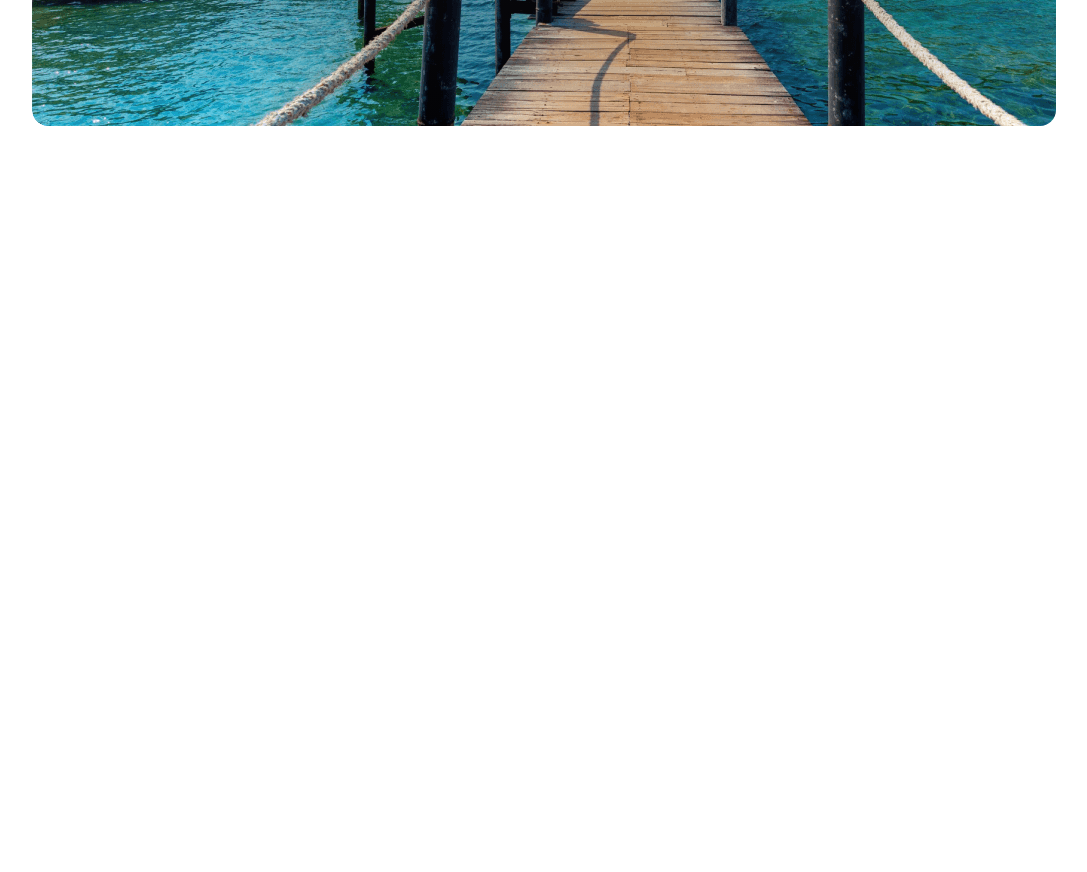
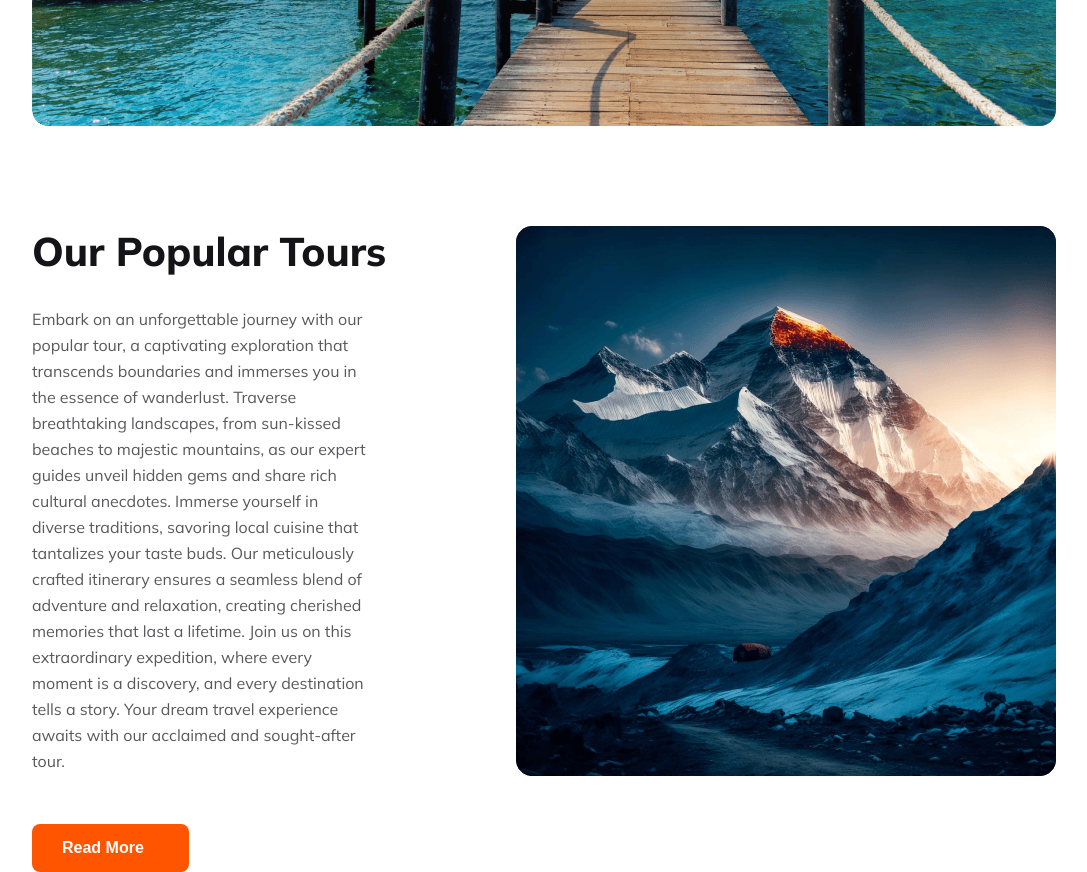
Before and after one commit to NomanSiddike/ns-assignment-02, a plain HTML site: page index.html in a window 1280 px wide. Shown: the part 520-1392 px from the top of the page, without its empty margins (96-1183 px from the left). Before the commit the page ends 800 px from the top, so only its background shows below. Drawn offline with Linux system fonts and the light colour scheme.

Commit message:
our popular tours part completed

```diff
--- a/index.html
+++ b/index.html
@@ -35,7 +35,7 @@
       <div class="banner">
         <div class="banner-container">
             <h2>Explore Your Travel</h2>
-            <p>Explore boundless horizons with our travel web, unlocking unforgettable journeys, curated experiences, and seamless adventures for every wanderlust soul.</p>
+            <p class="banner-intro">Explore boundless horizons with our travel web, unlocking unforgettable journeys, curated experiences, and seamless adventures for every wanderlust soul.</p>
             <form class="banner-form">
                 <input class="banner-user-input" type="text" name="" id="" placeholder="where go">
                 <select class="banner-user-input" name="" id="">
@@ -50,13 +50,35 @@
                 <option value="">Road</option>
                 <option value="">Water</option>
             </select>
-            <button  class="primary-button" type="submit"><i class="fa-solid fa-magnifying-glass"></i>Find Now</button>
+            <button  class="primary-button" type="submit"><i class="fa-solid fa-magnifying-glass"></i> Find Now</button>
             </form>
         </div>
       </div>
     </header>
 
-    <main></main>
+    <main>
+      <!-- Our Popular Tours -->
+      <section class="tour">
+        <div class="tour-container">
+        <div class="tour-details">
+          <h3 class="tour-heading">Our Popular Tours</h3>
+          <p class="tour-description">
+            Embark on an unforgettable journey with our popular tour, a captivating exploration that transcends boundaries and immerses you in the essence of wanderlust. Traverse breathtaking landscapes, from sun-kissed beaches to majestic mountains, as our expert guides unveil hidden gems and share rich cultural anecdotes. Immerse yourself in diverse traditions, savoring local cuisine that tantalizes your taste buds. Our meticulously crafted itinerary ensures a seamless blend of adventure and relaxation, creating cherished memories that last a lifetime. Join us on this extraordinary expedition, where every moment is a discovery, and every destination tells a story. Your dream travel experience awaits with our acclaimed and sought-after tour.</p>
+            <button class="primary-button">Read More</button>
+
+        </div>
+        <div class="tour-img">
+          <img src="./Images/Rectangle 4.png" alt="">
+        </div>
+      </div>
+      </section>
+
+
+      <!-- Why Choose Us -->
+      <section>
+
+      </section>
+    </main>
 
     <footer></footer>
   </body>
--- a/style/style.css
+++ b/style/style.css
@@ -10,8 +10,12 @@ body {
 .primary-button {
     border-radius: 8px;
     background: #FF5400;
-    padding: 15px 75px 15px 15px;
+    padding: 15px 45px 15px 30px;
     border: none;
+    color: #FFF;
+    text-align: center;
+    font-size: 16px;
+    font-weight: 700;
 }
 
 /* Nav-Bar Design */
@@ -71,7 +75,7 @@ h2 {
     margin-bottom: 24px;
 }
 
-p {
+.banner-intro {
     color: #FFF;
     text-align: center;
     font-size: 16px;
@@ -88,4 +92,41 @@ p {
 
 .banner-user-input {
     padding: 15px 75px 15px 15px;
+    margin-right: 24px;
 }
+
+/* Our Popular Tour Design */
+
+.tour {
+    width: 80%;
+    margin-left: 10%;
+    margin-top: 100px;
+}
+
+.tour-container {
+    display: flex;
+}
+
+.tour-heading {
+    color: #131318;
+    /* text-align: center; */
+    font-size: 40px;
+    font-weight: 800;
+}
+
+.tour-description {
+    color: rgba(19, 19, 24, 0.70);
+    font-size: 16px;
+    font-weight: 400;
+    line-height: 26px;
+    margin: 30px 150px 50px 0;
+}
+
+.tour-img {
+    border-radius: 16px;
+    background: url(<path-to-image>), lightgray 50% / cover no-repeat;
+    width: 540px;
+    height: 550px;
+}
+
+/* Why Choose Us Design Part */
```
